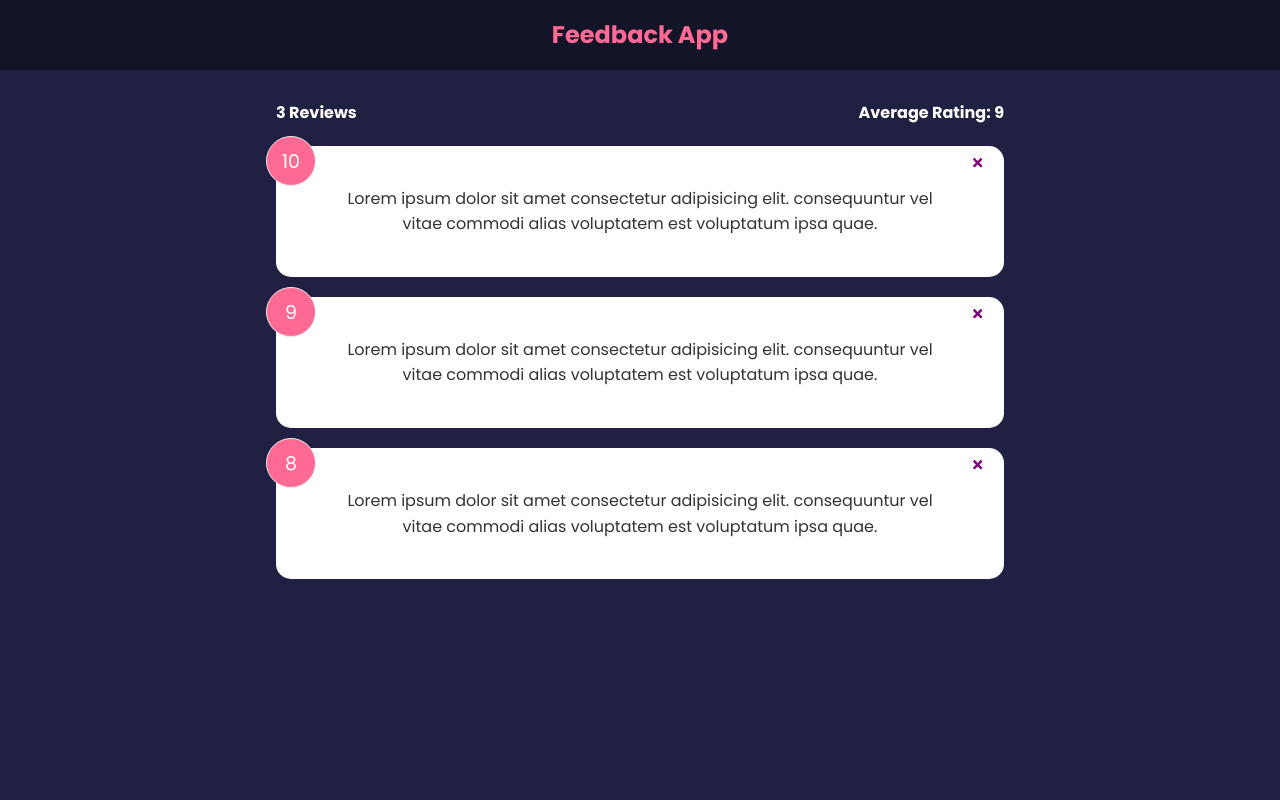
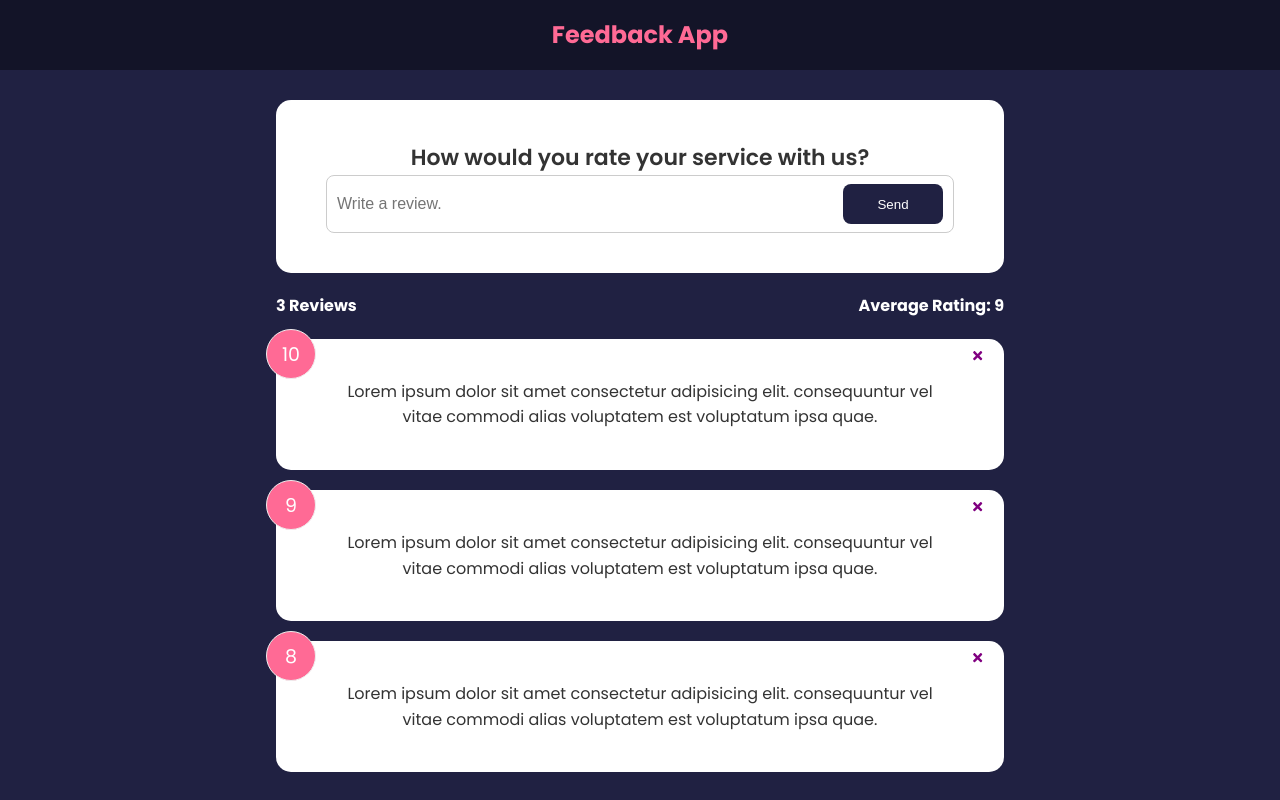
Before and after one commit to Owhab/Feedback-App, a React (Create React App) app: page / in a window 1280 px wide. Built offline with nearby package versions, Linux system fonts and the light colour scheme.

Commit message:
Added Input Field and Submit Button

```diff
--- a/src/App.js
+++ b/src/App.js
@@ -4,6 +4,7 @@
 import FeedbackData from "./data/FeedbackData";
 import FeedbackList from "./components/FeedbackList";
 import FeedbackStats from "./components/FeedbackStats";
+import FeedbackForm from "./components/FeedbackForm";
 
 function App() {
   const [feedback, setFeedback] = useState(FeedbackData);
@@ -18,6 +19,7 @@
       <Header />
 
       <div className="container">
+        <FeedbackForm />
         <FeedbackStats feedback={feedback} />
         <FeedbackList feedback={feedback} handleDelete={deleteFeedback} />
       </div>
--- /dev/null
+++ b/src/components/FeedbackForm.js
@@ -0,0 +1,30 @@
+import React, { useState } from "react";
+import Button from "./shared/Button";
+import Card from "./shared/Card";
+
+const FeedbackForm = () => {
+  const [text, setText] = useState("");
+
+  const handleTextChange = (e) => {
+    console.log(e.target.value);
+    setText(e.target.value);
+  };
+  return (
+    <Card>
+      <from>
+        <h2>How would you rate your service with us?</h2>
+        <div className="input-group">
+          <input
+            onChange={handleTextChange}
+            type="text"
+            placeholder="Write a review."
+            value={text}
+          />
+          <Button type="submit"> Send</Button>
+        </div>
+      </from>
+    </Card>
+  );
+};
+
+export default FeedbackForm;
--- /dev/null
+++ b/src/components/shared/Button.js
@@ -0,0 +1,24 @@
+import React from "react";
+import PropTypes from "prop-types";
+
+const Button = ({ children, version, type, isDisabled }) => {
+  return (
+    <button type={type} disabled={isDisabled} className={`btn btn-${version}`}>
+      {children}
+    </button>
+  );
+};
+
+Button.defaultProps = {
+  version: "primary",
+  type: "button",
+  isDisabled: false,
+};
+
+Button.propTypes = {
+  children: PropTypes.node.isRequired,
+  version: PropTypes.string,
+  type: PropTypes.string,
+  isDisabled: PropTypes.bool,
+};
+export default Button;
```
